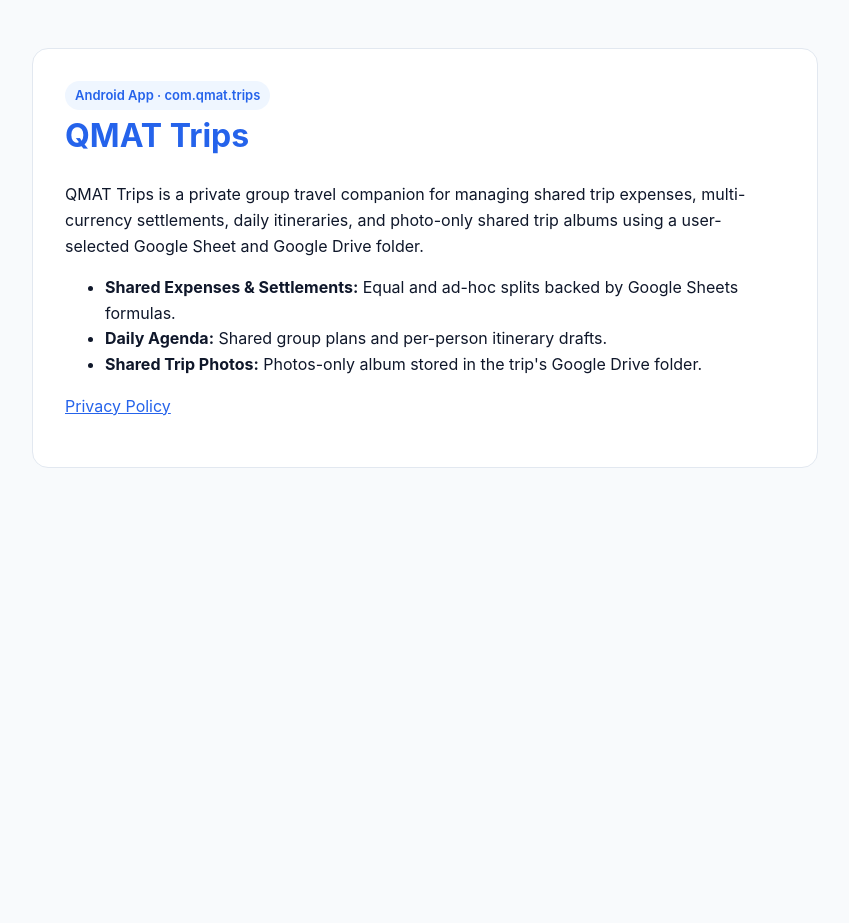
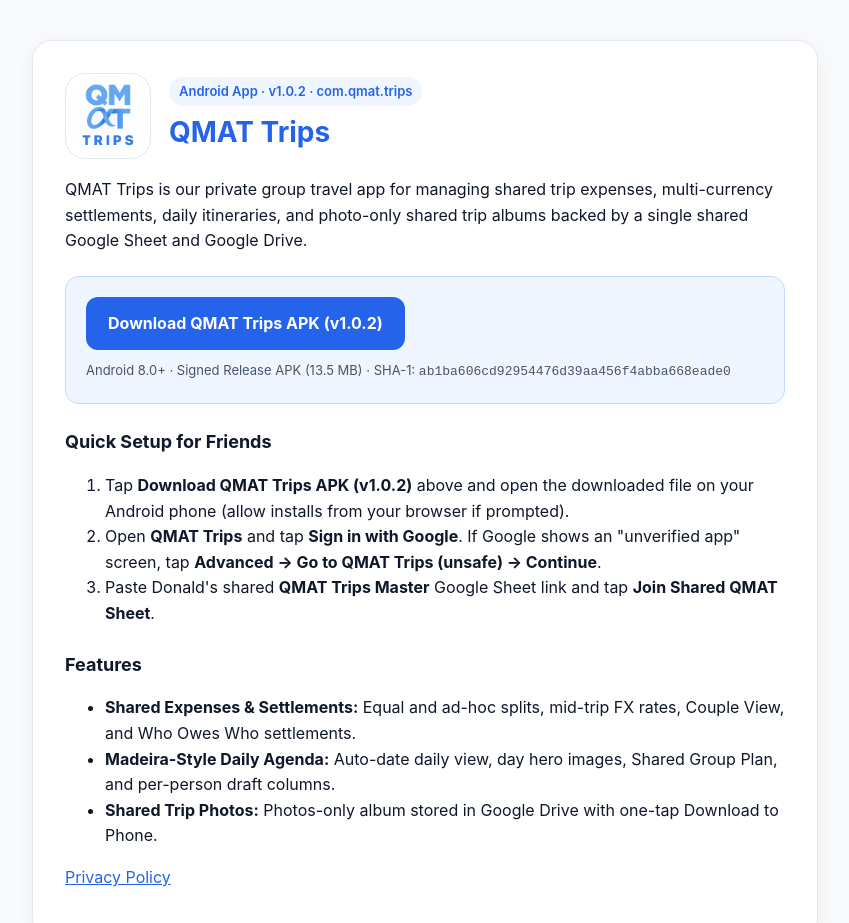
Before and after one commit to donaldmfriend/qmat-trips-site, a plain HTML site: page index.html in a window 1280 px wide. Shown: the top 923 px of the page, without its empty margins (215-1064 px from the left). Before the commit the page ends 800 px from the top, so only its background shows below. Drawn offline with Linux system fonts and the light colour scheme.

Commit message:
Add QMAT Trips logo and direct v1.0.2 APK download

```diff
--- a/index.html
+++ b/index.html
@@ -4,24 +4,53 @@
   <meta charset="UTF-8" />
   <meta name="viewport" content="width=device-width, initial-scale=1.0" />
   <title>QMAT Trips</title>
+  <link rel="icon" type="image/png" href="./qmat-trips-logo.png" />
   <style>
     body { font-family: -apple-system, BlinkMacSystemFont, "Segoe UI", Roboto, sans-serif; margin: 0; background: #F8FAFC; color: #0F172A; line-height: 1.6; }
-    .wrap { max-width: 720px; margin: 48px auto; padding: 32px; background: #FFFFFF; border-radius: 16px; border: 1px solid #E2E8F0; }
-    h1 { color: #2563EB; margin-top: 0; }
+    .wrap { max-width: 720px; margin: 40px auto; padding: 32px; background: #FFFFFF; border-radius: 20px; border: 1px solid #E2E8F0; box-shadow: 0 4px 20px rgba(15, 23, 42, 0.05); }
+    .hero { display: flex; align-items: center; gap: 18px; margin-bottom: 18px; flex-wrap: wrap; }
+    .logo { width: 84px; height: 84px; border-radius: 20px; border: 1px solid #E2E8F0; object-fit: contain; background: #FFFFFF; }
+    h1 { color: #2563EB; margin: 4px 0 0; font-size: 28px; }
     a { color: #2563EB; }
     .badge { display: inline-block; background: #EFF6FF; color: #2563EB; padding: 4px 10px; border-radius: 999px; font-size: 13px; font-weight: 600; }
+    .cta-box { background: #EFF6FF; border: 1px solid #BFDBFE; border-radius: 14px; padding: 20px; margin: 22px 0; }
+    .btn { display: inline-block; background: #2563EB; color: #FFFFFF !important; text-decoration: none; font-weight: 700; padding: 14px 22px; border-radius: 12px; font-size: 16px; }
+    .btn:hover { background: #1D4ED8; }
+    .meta { font-size: 13px; color: #475569; margin-top: 10px; }
+    h2 { font-size: 18px; margin-top: 24px; color: #0F172A; }
   </style>
 </head>
 <body>
   <div class="wrap">
-    <span class="badge">Android App · com.qmat.trips</span>
-    <h1>QMAT Trips</h1>
-    <p>QMAT Trips is a private group travel companion for managing shared trip expenses, multi-currency settlements, daily itineraries, and photo-only shared trip albums using a user-selected Google Sheet and Google Drive folder.</p>
+    <div class="hero">
+      <img class="logo" src="./qmat-trips-logo.png" alt="QMAT Trips Logo" />
+      <div>
+        <span class="badge">Android App · v1.0.2 · com.qmat.trips</span>
+        <h1>QMAT Trips</h1>
+      </div>
+    </div>
+
+    <p>QMAT Trips is our private group travel app for managing shared trip expenses, multi-currency settlements, daily itineraries, and photo-only shared trip albums backed by a single shared Google Sheet and Google Drive.</p>
+
+    <div class="cta-box">
+      <a class="btn" href="./QMAT-Trips.apk" download="QMAT-Trips.apk">Download QMAT Trips APK (v1.0.2)</a>
+      <div class="meta">Android 8.0+ · Signed Release APK (13.5 MB) · SHA-1: <code>ab1ba606cd92954476d39aa456f4abba668eade0</code></div>
+    </div>
+
+    <h2>Quick Setup for Friends</h2>
+    <ol>
+      <li>Tap <strong>Download QMAT Trips APK (v1.0.2)</strong> above and open the downloaded file on your Android phone (allow installs from your browser if prompted).</li>
+      <li>Open <strong>QMAT Trips</strong> and tap <strong>Sign in with Google</strong>. If Google shows an "unverified app" screen, tap <strong>Advanced → Go to QMAT Trips (unsafe) → Continue</strong>.</li>
+      <li>Paste Donald's shared <strong>QMAT Trips Master</strong> Google Sheet link and tap <strong>Join Shared QMAT Sheet</strong>.</li>
+    </ol>
+
+    <h2>Features</h2>
     <ul>
-      <li><strong>Shared Expenses &amp; Settlements:</strong> Equal and ad-hoc splits backed by Google Sheets formulas.</li>
-      <li><strong>Daily Agenda:</strong> Shared group plans and per-person itinerary drafts.</li>
-      <li><strong>Shared Trip Photos:</strong> Photos-only album stored in the trip's Google Drive folder.</li>
+      <li><strong>Shared Expenses &amp; Settlements:</strong> Equal and ad-hoc splits, mid-trip FX rates, Couple View, and Who Owes Who settlements.</li>
+      <li><strong>Madeira-Style Daily Agenda:</strong> Auto-date daily view, day hero images, Shared Group Plan, and per-person draft columns.</li>
+      <li><strong>Shared Trip Photos:</strong> Photos-only album stored in Google Drive with one-tap Download to Phone.</li>
     </ul>
+
     <p><a href="./privacy.html">Privacy Policy</a></p>
   </div>
 </body>
```
Also changed, not shown: privacy.html (+8 -2 lines), qmat-trips-logo.png (added), 1 other file.
